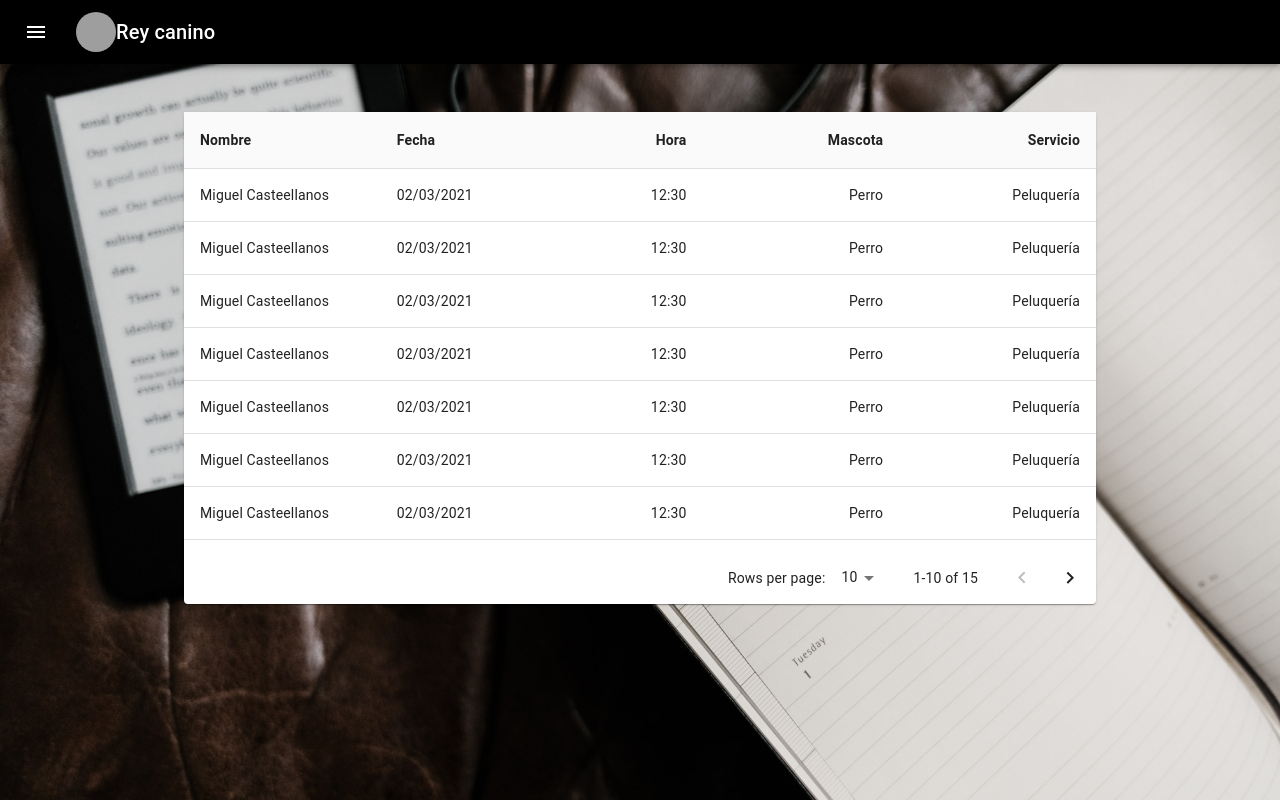
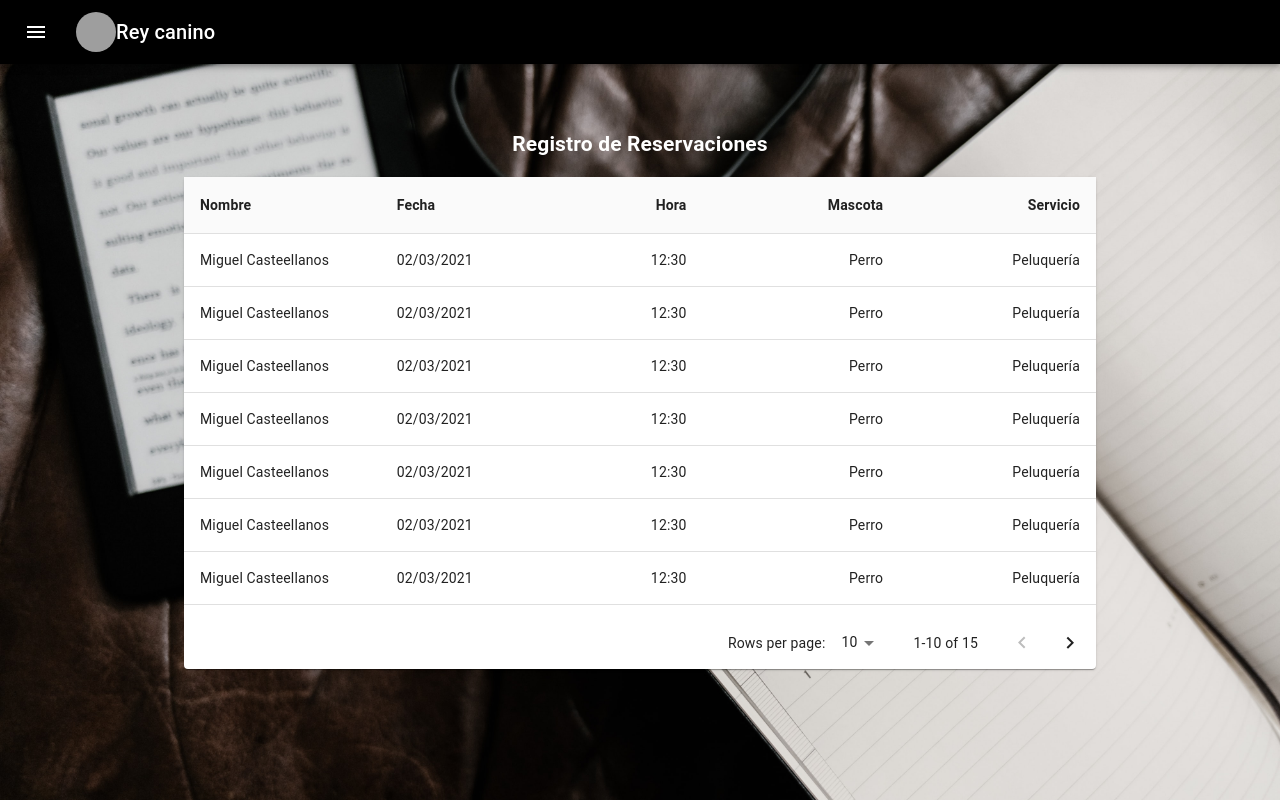
Before and after one commit to ReyCanino/ReyCanino, a React (Create React App) app: page /manage-reservations in a window 1280 px wide. Built offline with nearby package versions, Linux system fonts and the light colour scheme; grey boxes are pictures that could not be loaded.

Commit message:
registro de reservaciones

```diff
--- a/src/pages/Manage.js
+++ b/src/pages/Manage.js
@@ -17,6 +17,13 @@ export default class Reservation extends Component {
 
                 }}>
                     <Menu />
+                    <h2 style={{
+                            color:"#FFFFFF",
+                            textAlign:'center',
+                            fontWeight: 'bold',
+                            fontSize:'20',
+
+                        }}>Registro de Reservaciones</h2>
                     <Container maxWidth="md">
                         <ManageReservations history={this.props.history}/>
                     </Container>
```
